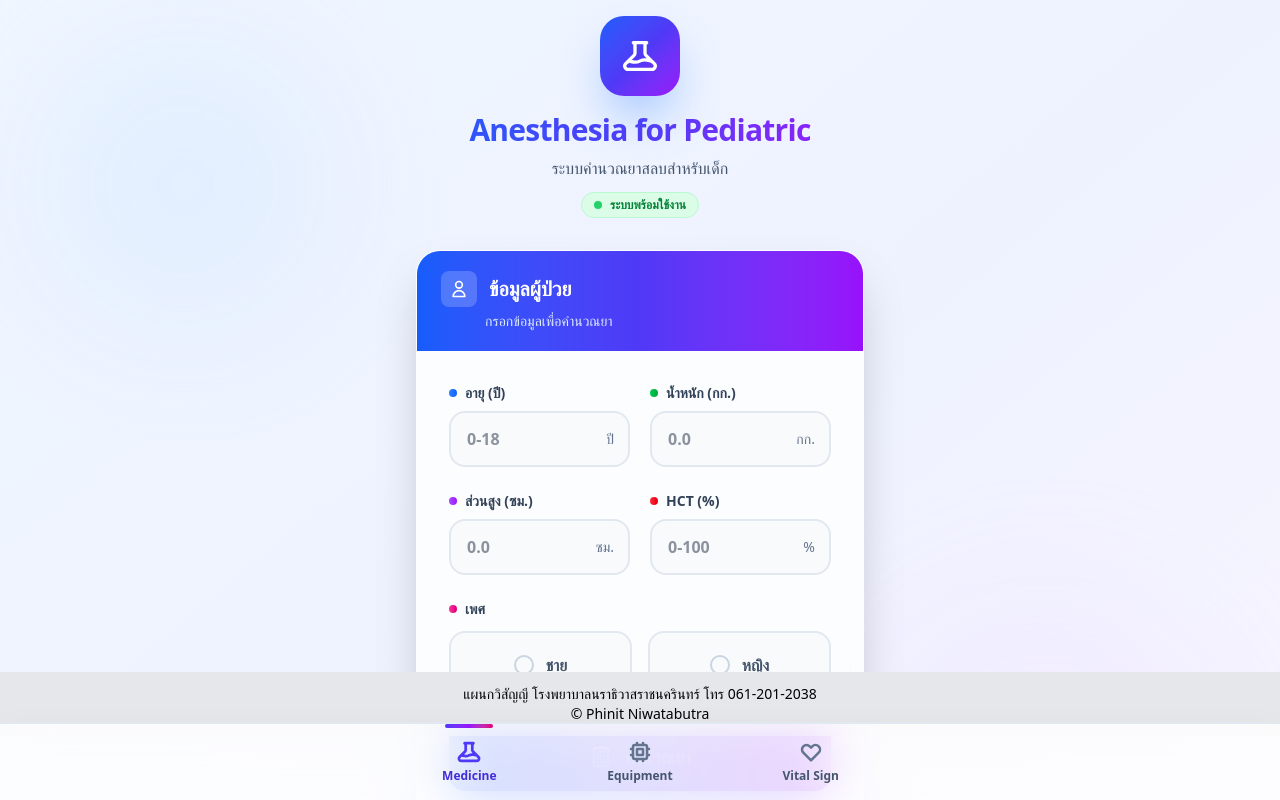
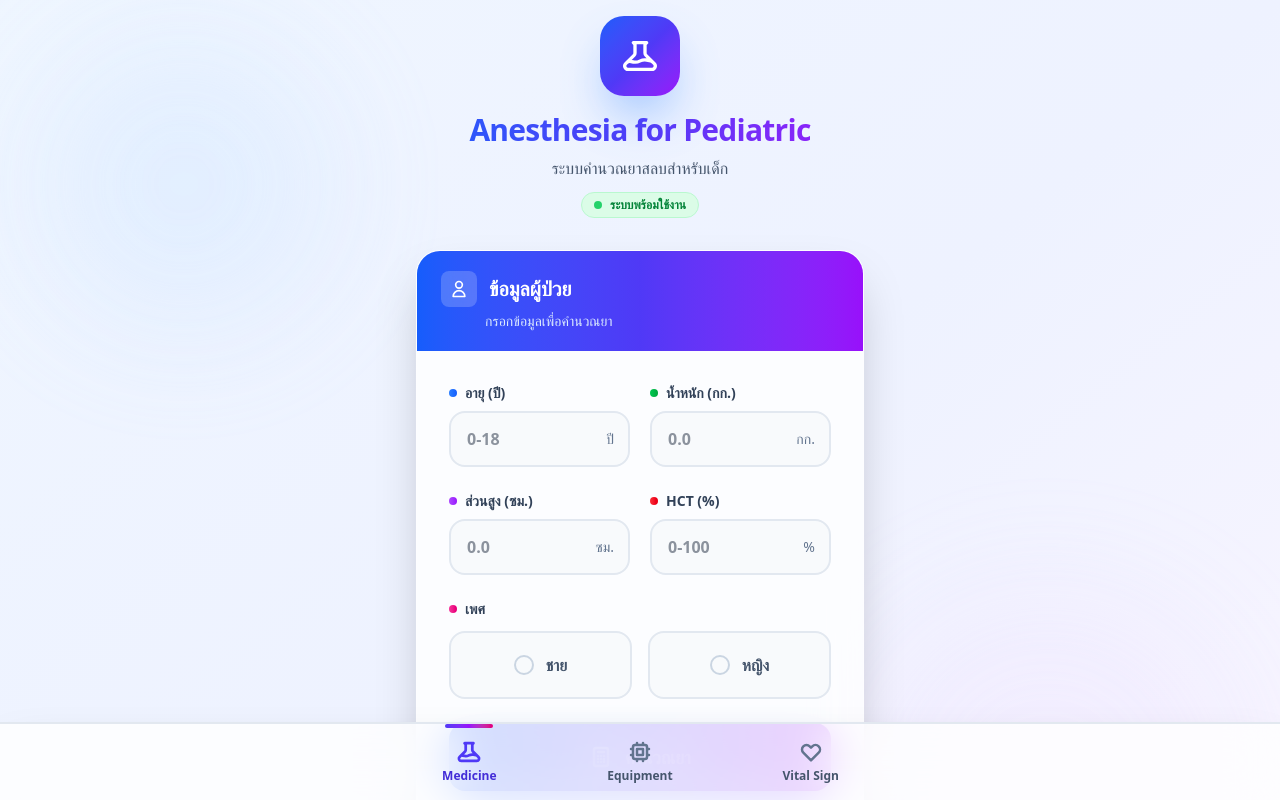
Before and after one commit to Nikkamal1/peds-anes-calc, a React (Vite) app: page / in a window 1280 px wide. Shown: the top 800 px of the page. Built offline with nearby package versions, Linux system fonts and the light colour scheme.

Commit message:
add project files

```diff
--- a/src/components/Footer.jsx
+++ b/src/components/Footer.jsx
@@ -1,6 +1,7 @@
 import React from 'react';
 const Footer = () => (
-<footer className="fixed bottom-16 left-0 w-full bg-gray-200 text-center text-sm p-3">
+  <footer className="bg-gray-200 text-center text-sm p-4 mb-20">    <p>ติดต่อสอบถาม : พินิต นิวาตบุตร</p>
+
     {/* มือถือ: แยกบรรทัด */}
     <div className="block md:hidden">
       <p>แผนกวิสัญญี โรงพยาบาลนราธิวาสราชนครินทร์</p>
@@ -9,7 +10,7 @@ const Footer = () => (
 
     {/* เดสก์ท็อป: รวมบรรทัด */}
     <p className="hidden md:block">
-      แผนกวิสัญญี โรงพยาบาลนราธิวาสราชนครินทร์ โทร 061-201-2038
+      แผนกวิสัญญี โรงพยาบาลนราธิวาสราชนครินทร์ โทร  061-201-2038
     </p>
 
     <p>© Phinit Niwatabutra</p>
```
